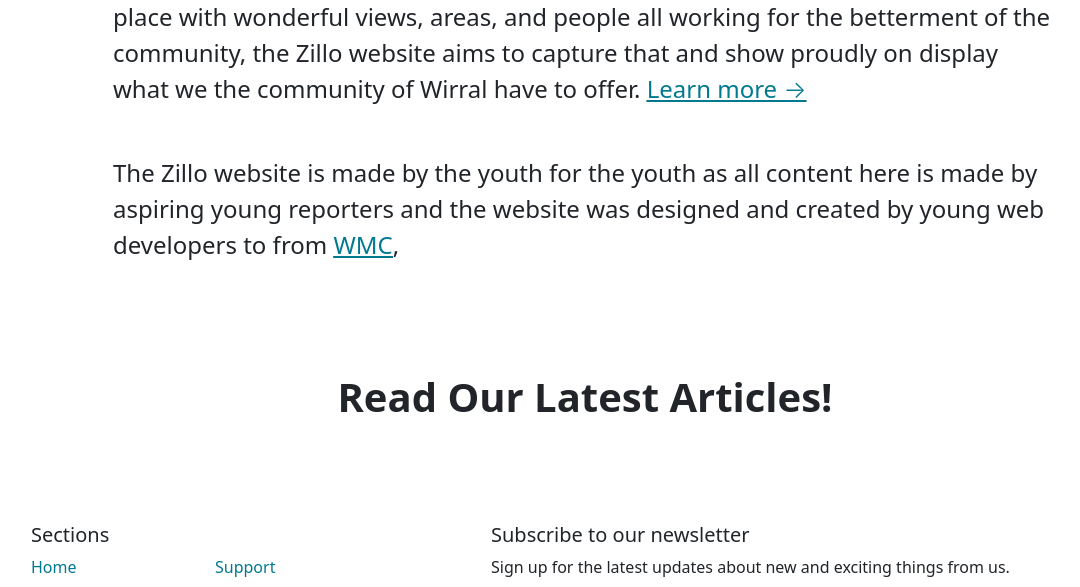
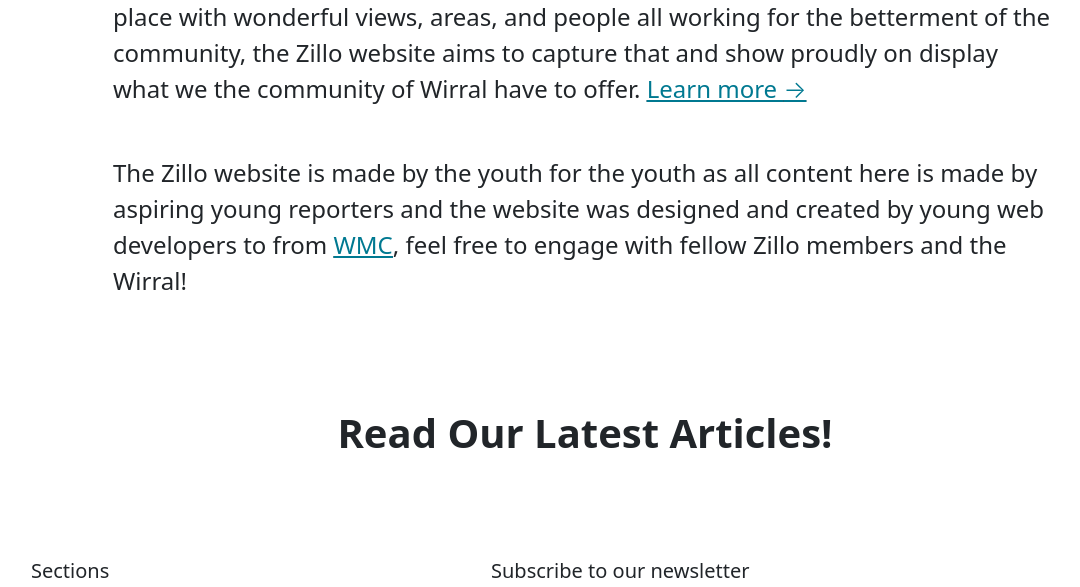
Before and after one commit to Solhex/ZilloSite, a Flask app: page / in a window 1280 px wide. Shown: the part 681-1268 px from the top of the page, without its empty margins (87-1167 px from the left). Run offline with Flask 2, Linux system fonts and the light colour scheme; data that the repository does not hold is empty; some libraries are stand-ins or nearby versions.

Commit message:
Updated text

```diff
--- a/website/templates/home.html
+++ b/website/templates/home.html
@@ -26,7 +26,8 @@
             The Zillo website is made by the youth for the youth as all
             content here is made by aspiring young reporters and the website
             was designed and created by young web developers to from
-            <u><a href="www.wmc.ac.uk">WMC</a></u>,
+            <u><a href="www.wmc.ac.uk">WMC</a></u>, feel free to engage with
+            fellow Zillo members and the Wirral!
         </div>
     </div>
     <div class="my-5" style="width:100%;">
```
